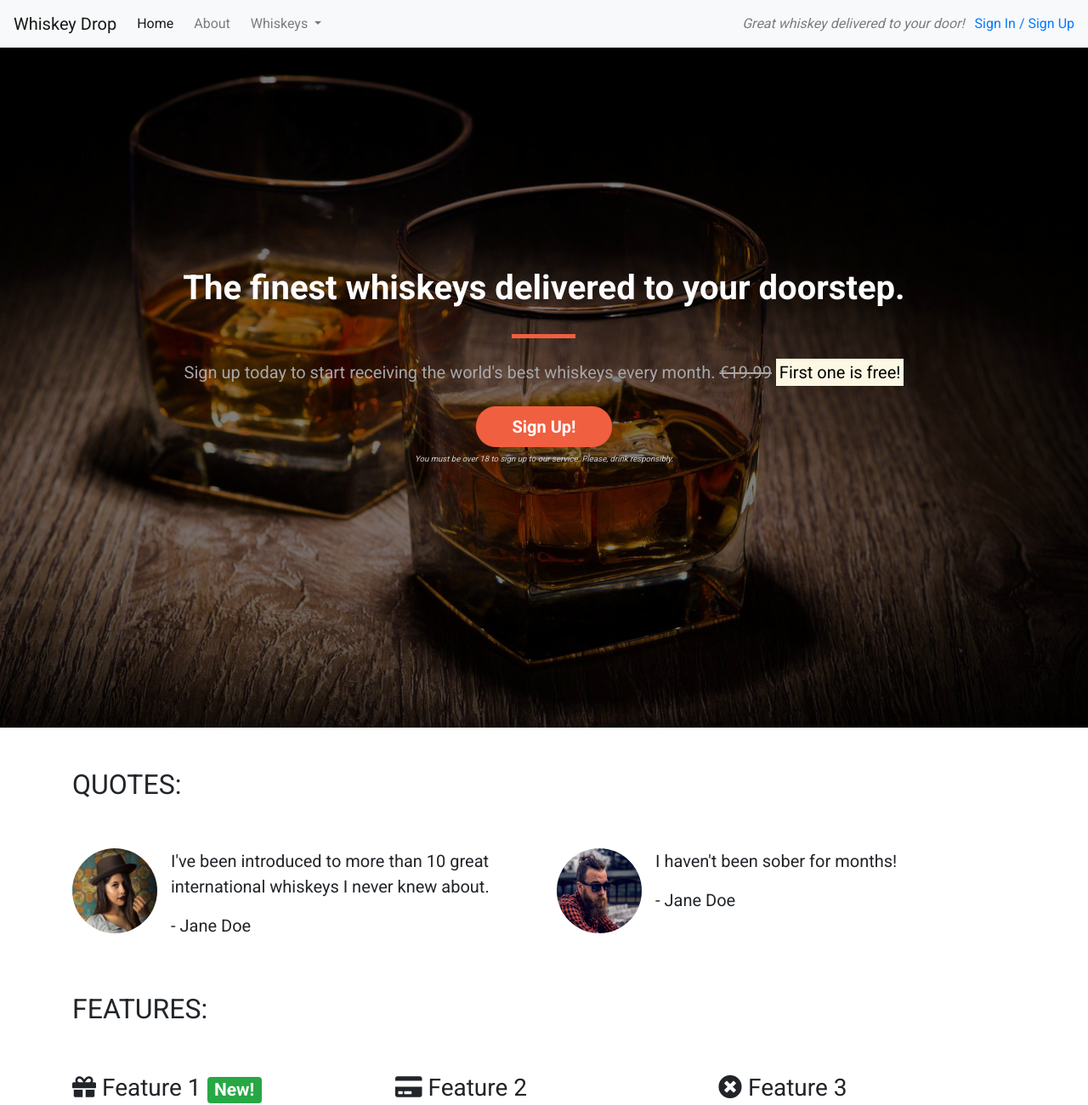
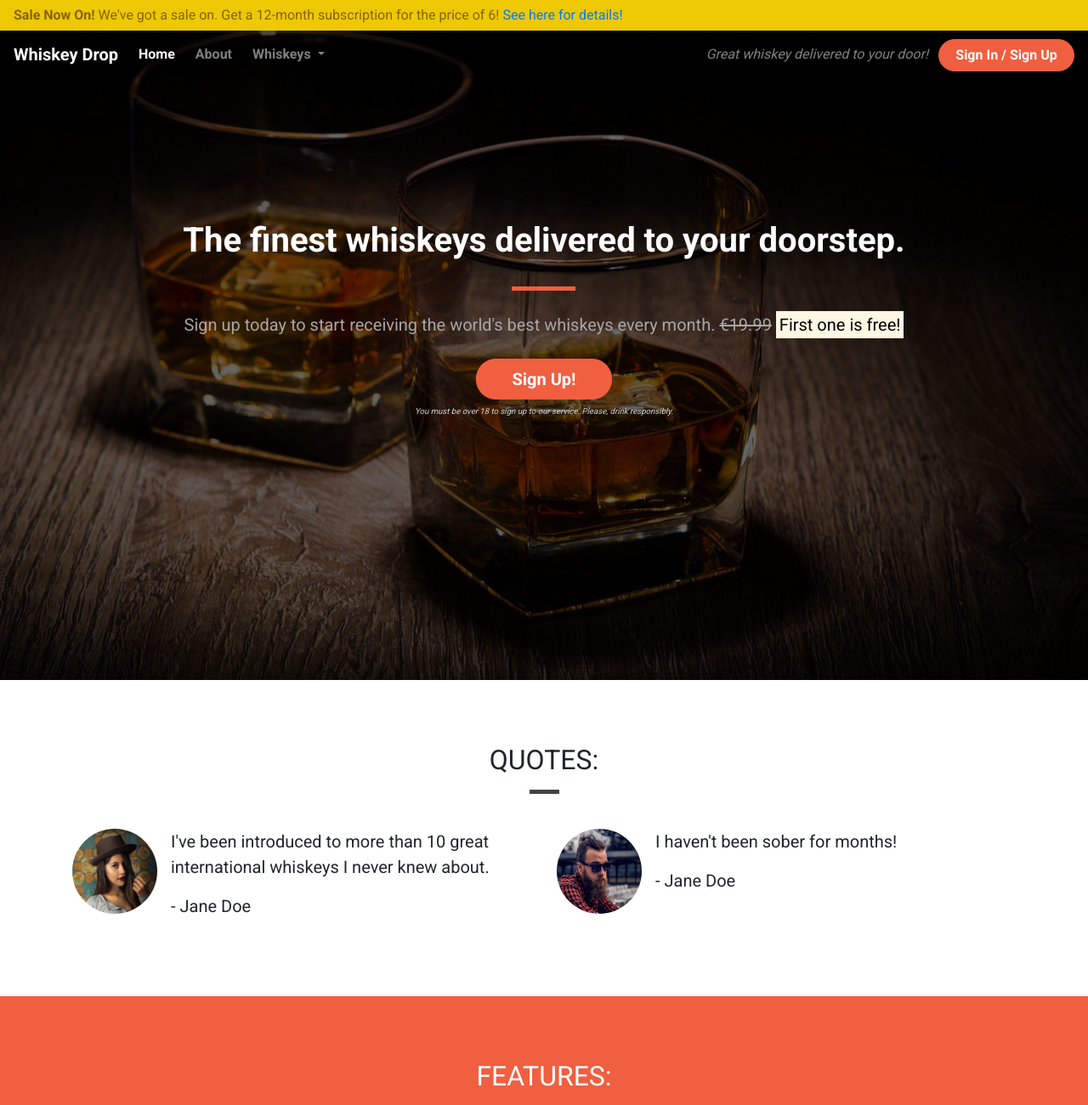
Before and after one commit to cosmicCode42/bootstrap-repo, a plain HTML site: page index.html in a window 1280 px wide. Shown: the top 1300 px of the page at 85% size. Drawn offline with nearby package versions, Linux system fonts and the light colour scheme.

Commit message:
expanded on css - styled Navbar, reintroduced Sale Alert at the top, styled Quotes and Features section

```diff
--- a/assets/css/style.css
+++ b/assets/css/style.css
@@ -2,13 +2,33 @@ body {
     font-family: 'Roboto', sans-serif;
 }
 
+.container-wrapper {
+
+}
+
+.container-wrapper--red {
+    background-color: #f05f40;
+    color: white;
+}
+
 /* Containers */
 
-.alert-container {}
+.alert-container .col-12 {
+    padding-left: 0;
+    padding-right: 0;
+}
+
+.site-wide-alert {
+    border-radius: 0;
+    margin-bottom: 0;
+    padding: 5px 15px;
+    background-color: #eec802;
+    border-color: #eec802;
+}
 
 .callout-container {
     height: 100vh;
-
+    /* This is what produces the full page background image. */
     background: url('../images/whiskey-background-2.jpg') no-repeat center center fixed;
     -webkit-background-size: cover;
     -moz-background-size: cover;
@@ -28,7 +48,7 @@ body {
     left: 0;
     height: 100%;
     width: 100%;
-    background-color: rgba(0, 0, 0, 0.5);
+    background-color: rgba(0, 0, 0, 0.6);
 }
 
 .quotes-container {}
@@ -36,6 +56,22 @@ body {
 .features-container {}
 
 .month-fav-container {}
+
+/* Page Headers */
+
+.page-header {
+    margin-bottom: 0;
+    border-bottom: 0;
+    text-align: center;
+}
+
+.page-header h2 {
+    margin-top: 0;
+}
+
+.quotes .page-header {
+    margin-bottom: 25px;
+}
 
 /* Block dividers */
 
@@ -50,8 +86,45 @@ body {
     background-color: #f05f40;
 }
 
+.block-divider--white {
+    background-color: #fff;
+}
+
 .block-divider--short {
     width: 35px;
+}
+
+/* Content containers */
+
+.content-container {
+    padding-top: 75px;
+    padding-bottom: 75px;
+}
+
+/* Navbars */
+
+.navalert-container {
+    position: absolute;
+    top: 0;
+    left: 0;
+    padding-left: 0;
+    padding-right: 0;
+    z-index: 1;
+}
+
+.navbar {
+    margin-bottom: 0;
+    border: 0;
+    width: 100%;
+    background-color: rgba(0, 0, 0, 0.25);
+}
+
+.navbar-brand {
+    font-weight: bold;
+}
+
+.navbar .navbar-nav a {
+    font-weight: bold;
 }
 
 /* Jumbotron */
@@ -100,3 +173,24 @@ body {
     border-color: #df4929;
     color: white;
 }
+
+.feature {
+    text-align: center;
+    margin-bottom: 40px;
+}
+/* This makes the icons stand out a bit */
+.feature i {
+    margin-bottom: 20px;
+    font-size: 45px;
+    line-height: 45px;
+}
+/* fancy Read More buttons! */
+.feature .btn {
+    background-color: white;
+    border-color: white;
+    border-radius: 15px;
+    min-width: 100px;
+    font-weight: bold;
+    margin-top: 10px;
+    color: #f05f40;
+}
--- a/index.html
+++ b/index.html
@@ -1,20 +1,35 @@
 <!DOCTYPE html>
 <html lang="en-us">
+
 <head>
     <meta charset="UTF-8">
     <meta http-equiv="X-UA-Compatible" content="IE=edge">
     <meta name="viewport" content="width=device-width, initial-scale=1.0">
     <title>Whiskey Drop | Taste a new whiskey every month</title>
-    <link rel="stylesheet" href="https://cdn.jsdelivr.net/npm/bootstrap@4.5.3/dist/css/bootstrap.min.css" integrity="sha384-TX8t27EcRE3e/ihU7zmQxVncDAy5uIKz4rEkgIXeMed4M0jlfIDPvg6uqKI2xXr2" crossorigin="anonymous">
-    <link rel="stylesheet" href="https://use.fontawesome.com/releases/v5.6.1/css/all.css" integrity="sha384-gfdkjb5BdAXd+lj+gudLWI+BXq4IuLW5IT+brZEZsLFm++aCMlF1V92rMkPaX4PP" crossorigin="anonymous">
+    <link rel="stylesheet" href="https://cdn.jsdelivr.net/npm/bootstrap@4.5.3/dist/css/bootstrap.min.css"
+        integrity="sha384-TX8t27EcRE3e/ihU7zmQxVncDAy5uIKz4rEkgIXeMed4M0jlfIDPvg6uqKI2xXr2" crossorigin="anonymous">
+    <link rel="stylesheet" href="https://use.fontawesome.com/releases/v5.6.1/css/all.css"
+        integrity="sha384-gfdkjb5BdAXd+lj+gudLWI+BXq4IuLW5IT+brZEZsLFm++aCMlF1V92rMkPaX4PP" crossorigin="anonymous">
     <link href="https://fonts.googleapis.com/css?family=Roboto:400,700" rel="stylesheet">
     <link rel="stylesheet" href="assets/css/style.css" type="text/css">
 </head>
+
 <body>
-    <nav class="navbar navbar-light bg-light navbar-expand-sm">
+    <div class="container-fluid navalert-container">
+        <div class="container-fluid alert-container">
+            <!-- Sale Alert! This only appears on Small and larger screens. It's edited to fit the width of the screen and look less jarring above the header. -->
+            <div class="row d-none d-sm-block">
+                <div class="col-12">
+                    <div class="site-wide-alert alert alert-warning"><strong>Sale Now On!</strong> We've got a sale on.
+                        Get a 12-month subscription for the price of 6! <a href="">See here for details!</a></div>
+                </div>
+            </div>
+        </div>
+        <nav class="navbar navbar-dark navbar-expand-sm">
             <a href="/" class="navbar-brand">Whiskey Drop</a>
             <!-- Create a button to collapse the menu buttons into a small button on mobile screens -->
-        <button class="navbar-toggler ml-auto" type="button" data-toggle="collapse" data-target="#navbarNavDropdown" aria-controls="navbarNavDropdown" aria-expanded="false" aria-label="Toggle navigation">
+            <button class="navbar-toggler ml-auto" type="button" data-toggle="collapse" data-target="#navbarNavDropdown"
+                aria-controls="navbarNavDropdown" aria-expanded="false" aria-label="Toggle navigation">
                 <span class="navbar-toggler-icon"></span>
             </button>
             <!-- The menu buttons wrapped in a div to be collapsible via the above code -->
@@ -24,7 +39,8 @@
                     <li class="nav-item mr-2"><a class="nav-link" href="/about">About</a></li>
                     <!-- A dropdown menu inside the collapsible - this leads to a selection of whiskeys -->
                     <li class="nav-item dropdown">
-                    <a class="nav-link dropdown-toggle" href="#" id="navbarDropdownMenuLink" role="button" data-toggle="dropdown" aria-haspopup="true" aria-expanded="false">
+                        <a class="nav-link dropdown-toggle" href="#" id="navbarDropdownMenuLink" role="button"
+                            data-toggle="dropdown" aria-haspopup="true" aria-expanded="false">
                             Whiskeys
                         </a>
                         <!-- Here is the selection of whiskeys -->
@@ -35,23 +51,17 @@
                             <a class="dropdown-item" href="#">American</a>
                         </div>
                     </li>
-                <li class="nav-item mr-2 d-block d-sm-none"><a class="nav-link" href="/login">Sign In / Sign Up</a></li>
+                    <li class="nav-item mr-2 d-block d-sm-none"><a class="nav-link" href="/login">Sign In / Sign Up</a>
+                    </li>
                 </ul>
             </div>
             <!-- This only appears on Medium and larger screens -->
             <div class="d-none d-md-block">
                 <p class="navbar-text my-auto mr-2"><em>Great whiskey delivered to your door!</em></p>
-            <a href="/login">Sign In / Sign Up</a>
+                <a class="btn btn--red btn--cta" href="/login">Sign In / Sign Up</a>
             </div>
         </nav>
-    <!-- <div class="container alert-container">
-        <- Sale Alert! This only appears on Small and larger screens ->
-        <div class="row d-none d-sm-block">
-            <div class="col-12">
-                <div class="alert alert-warning"><strong>Sale Now On!</strong> We've got a sale on. Get a 12-month subscription for the price of 6! <a href="">See here for details!</a></div>
     </div>
-        </div>
-    </div> -->
     <div class="container-fluid callout-container">
         <!-- Callout -->
         <div class="opaque-overlay">&nbsp;</div>
@@ -65,8 +75,10 @@
                         <span class="d-inline d-sm-none"><br></span>
                         <strong><mark>First one is free!</mark></strong></p>
                     <!-- Heyo. This button links to the modal way down at the bottom - the data-toggle here tells Bootstrap to pull up the associated modal, and the ID of that modal is the data-target. -->
-                    <button class="btn btn-success btn--red btn--cta btn-lg" data-toggle="modal" data-target="#signUpModal">Sign Up!</button>
-                    <p class="text-muted"><small>You must be over 18 to sign up to our service. Please, drink responsibly.</small></p>
+                    <button class="btn btn--red btn--cta btn-lg" data-toggle="modal" data-target="#signUpModal">Sign
+                        Up!</button>
+                    <p class="text-muted"><small>You must be over 18 to sign up to our service. Please, drink
+                            responsibly.</small></p>
                 </section>
             </div>
         </div>
@@ -74,11 +86,13 @@
     <!-- Callout done. -->
 
     <!-- Quotes -->
-    <div class="container quotes-container">
+    <div class="container-wrapper">
+        <div class="container quotes-container content-container">
             <section class="quotes">
                 <div class="row">
-                <div class="col-12 my-5">
+                    <div class="col-12 page-header">
                         <h2 class="text-uppercase">Quotes:</h2>
+                        <hr class="block-divider block-divider--short">
                     </div>
                 </div>
                 <div class="row">
@@ -86,11 +100,14 @@
                         <!-- This creats the circular image next to the quote! Only visible on Small and larger screens. -->
                         <div class="media">
                             <div class="d-none d-sm-block">
-                            <img src="assets/images/girl-image.png" class="rounded-circle mr-3" height="100" width="100" alt="Jane Doe">
+                                <img src="assets/images/girl-image.png" class="rounded-circle mr-3" height="100"
+                                    width="100" alt="Jane Doe">
                             </div>
                             <div class="media-body">
                                 <blockquote class="blockquote">
-                                <p>I've been introduced to more than 10 great international whiskeys I never knew about.</p>
+                                    <p>I've been introduced to more than 10 great international whiskeys I never knew
+                                        about.
+                                    </p>
                                     <p>- Jane Doe</p>
                                 </blockquote>
                             </div>
@@ -100,7 +117,8 @@
                         <!-- This creats the circular image next to the quote! Only visible on Small and larger screens. -->
                         <div class="media">
                             <div class="d-none d-sm-block">
-                            <img src="assets/images/guy-image.png" class="rounded-circle mr-3" height="100" width="100" alt="Jane Doe">
+                                <img src="assets/images/guy-image.png" class="rounded-circle mr-3" height="100"
+                                    width="100" alt="Jane Doe">
                             </div>
                             <div class="media-body">
                                 <blockquote class="blockquote">
@@ -113,50 +131,57 @@
                 </div>
             </section>
         </div>
+    </div>
     <!-- Quotes done; section done. -->
 
     <!-- Features -->
-    <div class="container features-container">
+    <div class="container-wrapper container-wrapper--red">
+        <div class="container features-container content-container">
             <section class="features">
                 <div class="row">
-                <div class="col-12 my-5">
+                    <div class="col-12 page-header">
                         <h2 class="text-uppercase">Features:</h2>
+                        <hr class="block-divider block-divider--short block-divider--white">
                     </div>
                 </div>
                 <div class="row">
                     <div class="col-12 col-md-6 col-lg-4">
                         <div class="feature">
                             <!-- The icon is in the i (as it is in the other two features); the span forms the NEW! badge on the page -->
-                        <h3><i class="fas fa-gift d-none d-sm-inline"></i> Feature 1 <span class="badge badge-success">New!</span></h3>
+                            <h3><i class="fas fa-gift d-none d-sm-block"></i> Feature 1 <span
+                                    class="badge badge-success">New!</span></h3>
                             <p>Description here.</p>
-                        <p><a class="btn btn-sm btn-default" href="">Read More</a></p>
+                            <p><a class="btn btn-sm btn-light" href="">Read More</a></p>
                         </div>
                     </div>
                     <div class="col-12 col-md-6 col-lg-4">
                         <div class="feature">
-                        <h3><i class="fas fa-credit-card d-none d-sm-inline"></i> Feature 2</h3>
+                            <h3><i class="fas fa-credit-card d-none d-sm-block"></i> Feature 2</h3>
                             <p>Description here.</p>
-                        <p><a class="btn btn-sm btn-default" href="">Read More</a></p>
+                            <p><a class="btn btn-sm btn-light" href="">Read More</a></p>
                         </div>
                     </div>
                     <!-- This Feature doesn't actually appear on Medium screens, but it does appear on Large screens. -->
                     <div class="col-12 d-md-none d-lg-block col-lg-4">
                         <div class="feature">
-                        <h3><i class="fas fa-times-circle d-none d-sm-inline"></i> Feature 3</h3>
+                            <h3><i class="fas fa-times-circle d-none d-sm-block"></i> Feature 3</h3>
                             <p>Description here.</p>
-                        <p><a class="btn btn-sm btn-default" href="">Read More</a></p>
+                            <p><a class="btn btn-sm btn-light" href="">Read More</a></p>
                         </div>
                     </div>
                 </div>
             </section>
         </div>
+    </div>
     <!-- Features end here. -->
 
     <!-- Monthly Favourites -->
-    <div class="container month-fav-container">
+    <div class="container-wrapper">
+        <div class="container month-fav-container content-container">
             <section class="faves">
-            <div class="col-12 my-5">
+                <div class="col-12 page-header">
                     <h2 class="text-uppercase">Monthly favorites</h2>
+                    <hr class="block-divider block-divider--short">
                 </div>
                 <table class="table">
                     <tr>
@@ -186,6 +211,7 @@
                 </table>
             </section>
         </div>
+    </div>
     <!-- Monthly favourites end here. -->
 
     <!-- A modal! This is a popup window that can be called up with another trigger somewhere in the code. This one is linked to the Sign In / Sign Up button way above in the navbar. The ID 'signUpModal' is used to link the button (with data-toggle and data-target)-->
@@ -201,9 +227,10 @@
                 <div class="modal-body">
                     <form>
                         <div class="form-group">
-                      <label for="exampleInputEmail1">Email address</label>
-                      <input type="email" class="form-control" id="exampleInputEmail1" aria-describedby="emailHelp">
-                      <small id="emailHelp" class="form-text text-muted">We'll never share your email with anyone else.</small>
+                            <label for="email">Email Address</label>
+                            <input type="email" class="form-control" id="email" aria-describedby="emailHelp">
+                            <small id="emailHelp" class="form-text text-muted">We'll never share your email with anyone
+                                else.</small>
                         </div>
                         <div class="form-group">
                             <label for="password">Password</label>
@@ -220,8 +247,15 @@
         </div>
     </div>
     <!-- Some JavaScript for some cool functionality. Need to actually look at how this works at some point. -->
-    <script src="https://code.jquery.com/jquery-3.5.1.slim.min.js" integrity="sha384-DfXdz2htPH0lsSSs5nCTpuj/zy4C+OGpamoFVy38MVBnE+IbbVYUew+OrCXaRkfj" crossorigin="anonymous"></script>
-    <script src="https://cdn.jsdelivr.net/npm/popper.js@1.16.1/dist/umd/popper.min.js" integrity="sha384-9/reFTGAW83EW2RDu2S0VKaIzap3H66lZH81PoYlFhbGU+6BZp6G7niu735Sk7lN" crossorigin="anonymous"></script>
-    <script src="https://cdn.jsdelivr.net/npm/bootstrap@4.5.3/dist/js/bootstrap.min.js" integrity="sha384-w1Q4orYjBQndcko6MimVbzY0tgp4pWB4lZ7lr30WKz0vr/aWKhXdBNmNb5D92v7s" crossorigin="anonymous"></script>
+    <script src="https://code.jquery.com/jquery-3.5.1.slim.min.js"
+        integrity="sha384-DfXdz2htPH0lsSSs5nCTpuj/zy4C+OGpamoFVy38MVBnE+IbbVYUew+OrCXaRkfj" crossorigin="anonymous">
+    </script>
+    <script src="https://cdn.jsdelivr.net/npm/popper.js@1.16.1/dist/umd/popper.min.js"
+        integrity="sha384-9/reFTGAW83EW2RDu2S0VKaIzap3H66lZH81PoYlFhbGU+6BZp6G7niu735Sk7lN" crossorigin="anonymous">
+    </script>
+    <script src="https://cdn.jsdelivr.net/npm/bootstrap@4.5.3/dist/js/bootstrap.min.js"
+        integrity="sha384-w1Q4orYjBQndcko6MimVbzY0tgp4pWB4lZ7lr30WKz0vr/aWKhXdBNmNb5D92v7s" crossorigin="anonymous">
+    </script>
 </body>
+
 </html>
```
Lines whose indentation alone changed are shown as unchanged.
